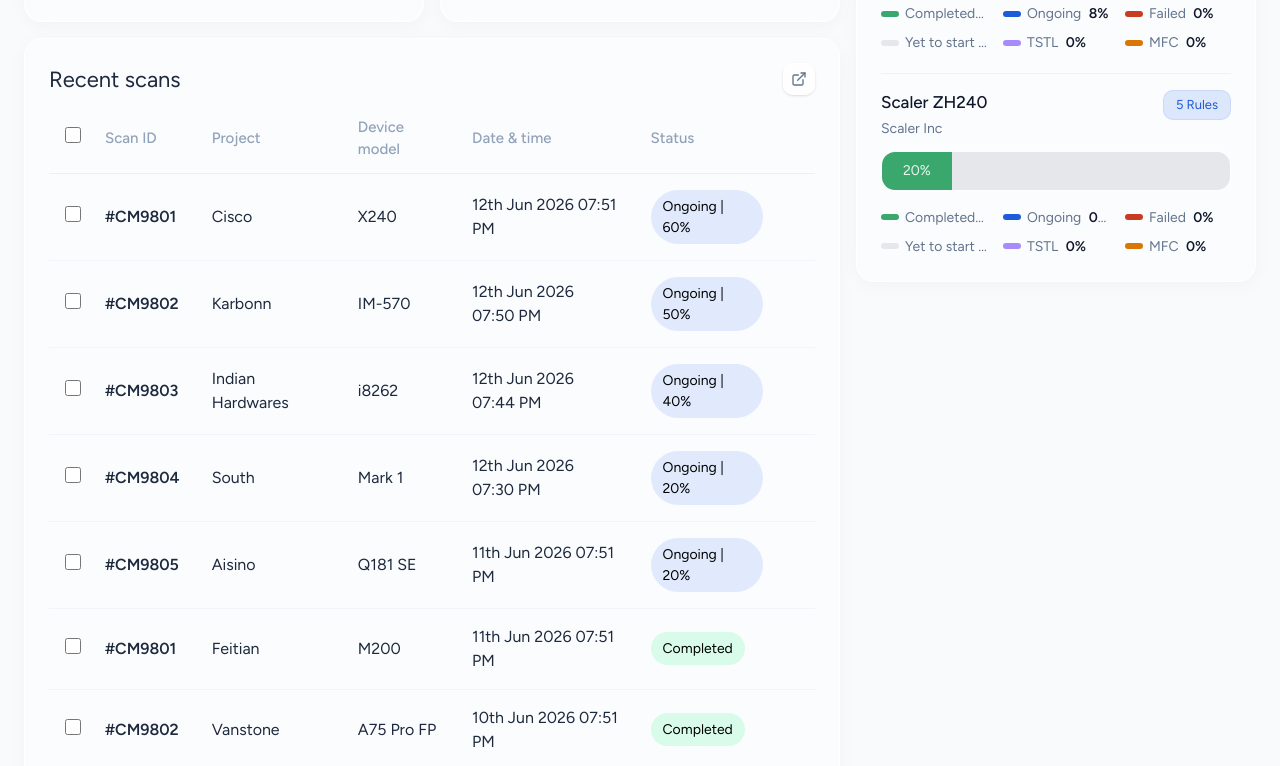
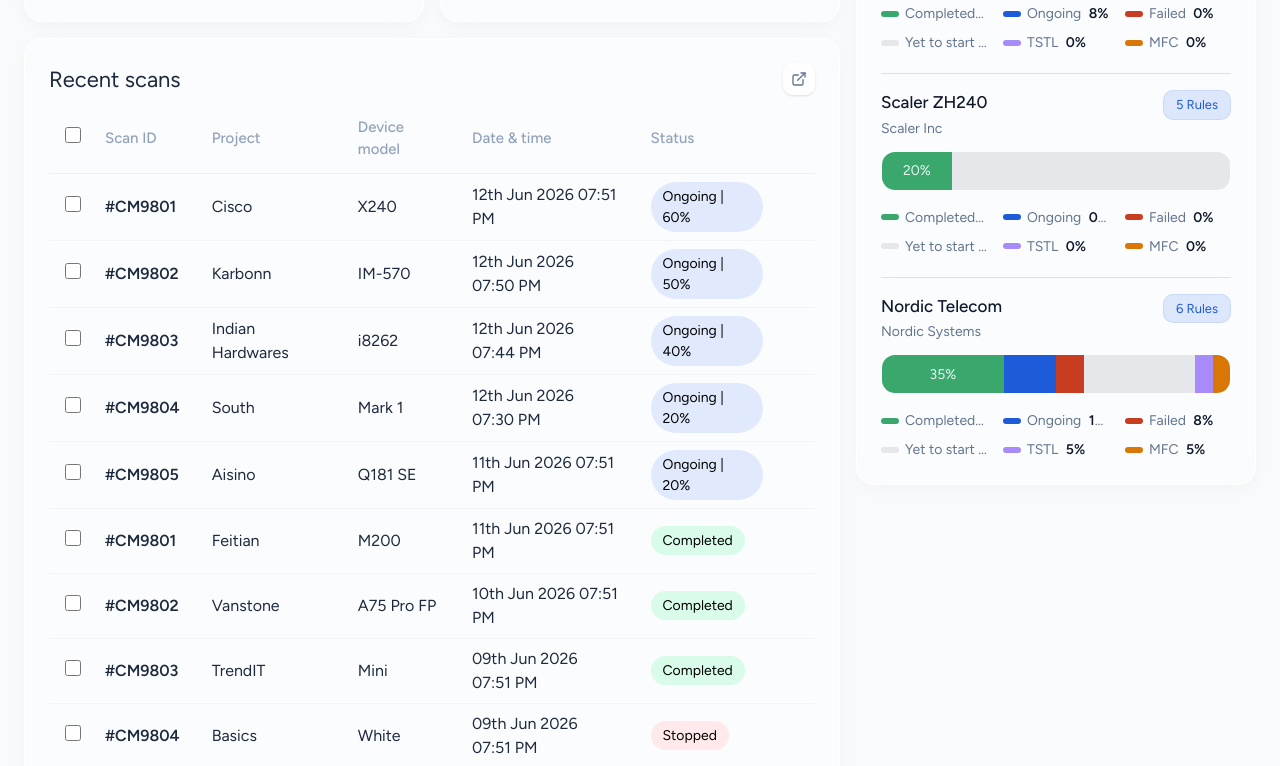
Before and after one commit to lw-108/Murugan-AI, a React (Vite) app: page / in a window 1280 px wide. Shown: the part 914-1680 px from the top of the page. Built offline with nearby package versions, Linux system fonts and the light colour scheme; a web font is replaced by a local one.

Commit message:
Second commit

```diff
--- a/src/App.tsx
+++ b/src/App.tsx
@@ -90,6 +90,17 @@
       { label: "Yet to start", pct: "80%", val: 80, color: "#E5E7EB" },
       { label: "TSTL", pct: "0%", val: 0, color: "#A78BFA" },
       { label: "MFC", pct: "0%", val: 0, color: "#D97706" },
+    ],
+  },
+  {
+    name: "Nordic Telecom", sub: "Nordic Systems", rules: "6 Rules",
+    segments: [
+      { label: "Completed", pct: "35%", val: 35, color: "#3AA76D" },
+      { label: "Ongoing", pct: "15%", val: 15, color: "#1D5BD8" },
+      { label: "Failed", pct: "8%", val: 8, color: "#C83D22" },
+      { label: "Yet to start", pct: "32%", val: 32, color: "#E5E7EB" },
+      { label: "TSTL", pct: "5%", val: 5, color: "#A78BFA" },
+      { label: "MFC", pct: "5%", val: 5, color: "#D97706" },
     ],
   },
 ];
@@ -406,34 +417,34 @@
                           key={idx}
                           className="transition-colors cursor-pointer border-b border-slate-200/40 hover:bg-white/40 group"
                         >
-                          <td className="py-4 pl-4 pr-2">
+                          <td className="py-2 pl-4 pr-2">
                             <input
                               type="checkbox"
                               className="w-4 h-4 rounded accent-[#0052FF] cursor-pointer"
                             />
                           </td>
-                          <td className="py-4 px-4 text-[16px] font-semibold text-slate-800">{row.id}</td>
-                          <td className="py-4 px-4 text-[16px] text-slate-800">{row.project}</td>
-                          <td className="py-4 px-4 text-[16px] text-slate-800">{row.model}</td>
-                          <td className="py-4 px-4 text-[16px] text-slate-800">{row.datetime}</td>
-                          <td className="py-4 px-4">
+                          <td className="py-2 px-4 text-[16px] font-semibold text-slate-800">{row.id}</td>
+                          <td className="py-2 px-4 text-[16px] text-slate-800">{row.project}</td>
+                          <td className="py-2 px-4 text-[16px] text-slate-800">{row.model}</td>
+                          <td className="py-2 px-4 text-[16px] text-slate-800">{row.datetime}</td>
+                          <td className="py-2 px-4">
                             {row.type === "ongoing" && (
-                              <span className="inline-flex items-center px-3 py-1.5 rounded-full text-[14px] font-normal bg-[#0052FF]/10 text-black">
+                              <span className="inline-flex items-center px-3 py-1 rounded-full text-[14px] font-normal bg-[#0052FF]/10 text-black">
                                 Ongoing | {(row as { progress?: string }).progress}
                               </span>
                             )}
                             {row.type === "completed" && (
-                              <span className="inline-flex items-center px-3 py-1.5 rounded-full text-[14px] font-normal bg-emerald-100/80 text-black">
+                              <span className="inline-flex items-center px-3 py-1 rounded-full text-[14px] font-normal bg-emerald-100/80 text-black">
                                 Completed
                               </span>
                             )}
                             {row.type === "stopped" && (
-                              <span className="inline-flex items-center px-3 py-1.5 rounded-full text-[14px] font-normal bg-rose-100/80 text-black">
+                              <span className="inline-flex items-center px-3 py-1 rounded-full text-[14px] font-normal bg-rose-100/80 text-black">
                                 Stopped
                               </span>
                             )}
                           </td>
-                          <td className="py-4 pr-4">
+                          <td className="py-2 pr-4">
                             <MoreHorizontal className="w-5 h-5 text-slate-400 opacity-0 group-hover:opacity-100 transition-opacity cursor-pointer hover:text-slate-600" />
                           </td>
                         </tr>
@@ -448,10 +459,10 @@
             {/* Right Column: Top 3 Projects (col-span-4) */}
             <div className="col-span-4">
               <div className="bg-white/40 backdrop-blur-xl border border-white/80 shadow-[0_4px_20px_-2px_rgba(0,0,0,0.04)] rounded-2xl p-6 flex flex-col gap-4">
-                <h3 className="text-[22px] text-slate-800 mb-1">Top 3 Projects</h3>
+                <h3 className="text-[22px] text-slate-800 mb-1">Top 4 Projects</h3>
                 <div className="flex flex-col gap-4">
-                  {topProjects.slice(0, 3).map((proj, pIdx) => (
-                    <div key={pIdx} className="flex flex-col gap-3 pb-5 border-b border-slate-200/50 last:border-0 last:pb-0">
+                  {topProjects.slice(0, 4).map((proj, pIdx) => (
+                    <div key={pIdx} className="flex flex-col gap-3 pb-5 border-b border-slate-300/70 last:border-0 last:pb-0">
                       <div className="flex items-start justify-between">
                         <div>
                           <h4 className="text-[17px] font-medium text-slate-900">{proj.name}</h4>
```
